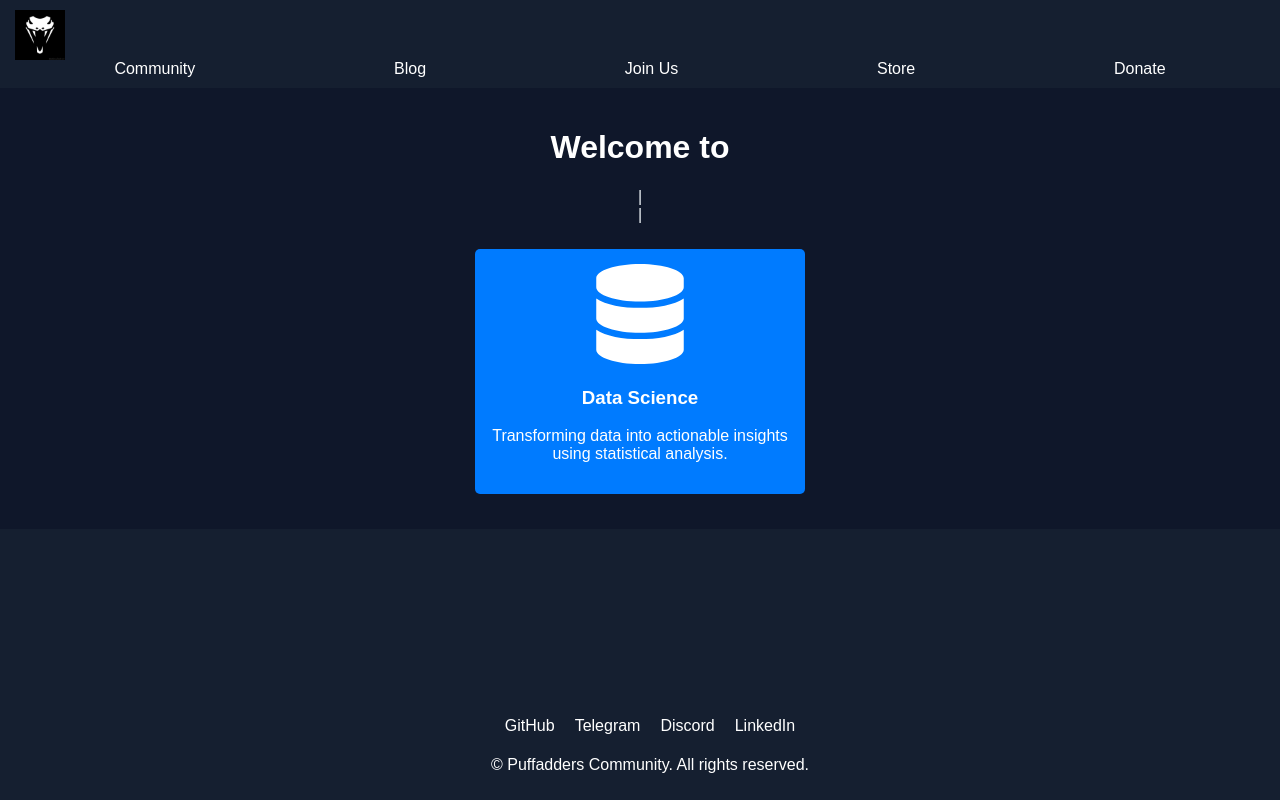
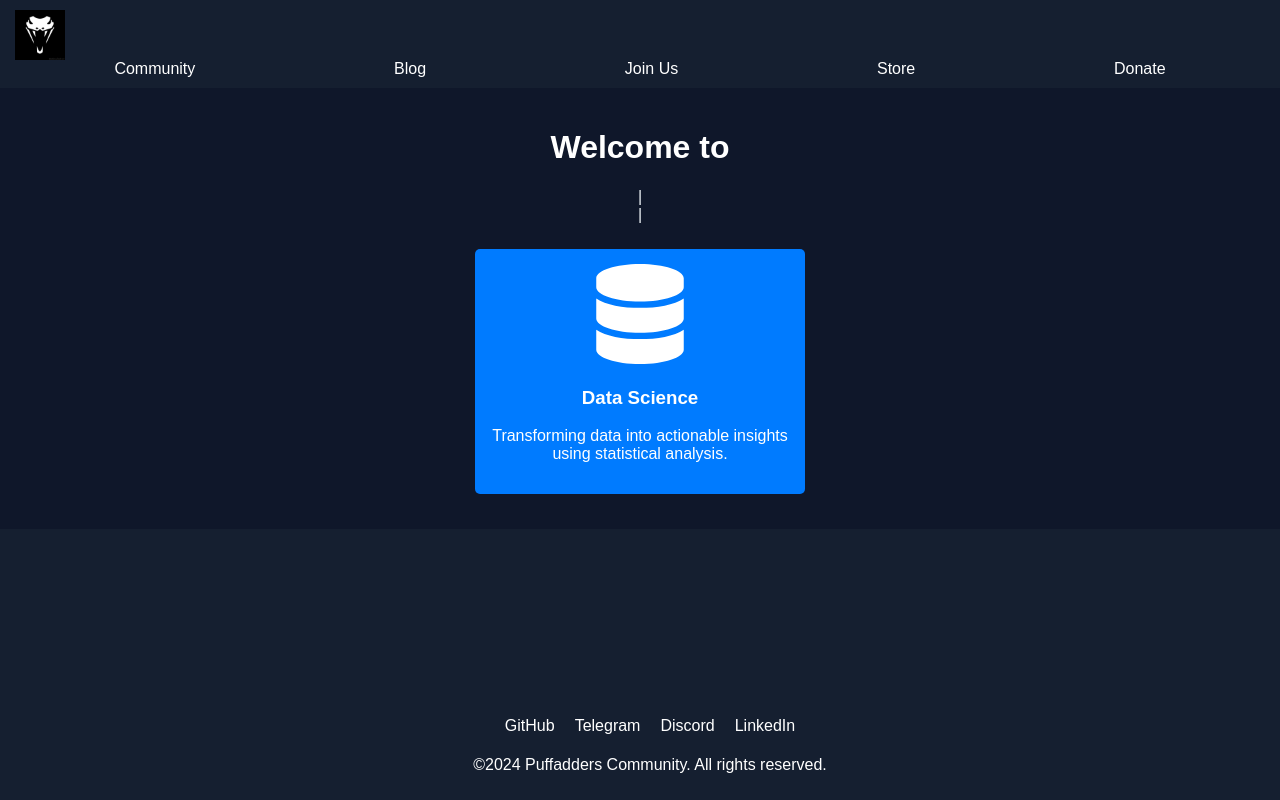
Before and after one commit to mukuvi/PUFFADDERS, a React (Vite) app in the folder client/: page / in a window 1280 px wide. Built offline with nearby package versions, Linux system fonts and the light colour scheme.

Commit message:
Update Footer.jsx

```diff
--- a/client/src/components/Footer.jsx
+++ b/client/src/components/Footer.jsx
@@ -34,7 +34,8 @@ const Footer = () => {
             LinkedIn
           </a>
         </div>
-       <p>&copy;<script>document.write(new Date().getFullYear());</script> Puffadders Community. All rights reserved.</p>
+       <p>&copy;{ new Date().getFullYear()} Puffadders Community. All rights reserved.</p>
+
 
       </div>
     </footer>
```
